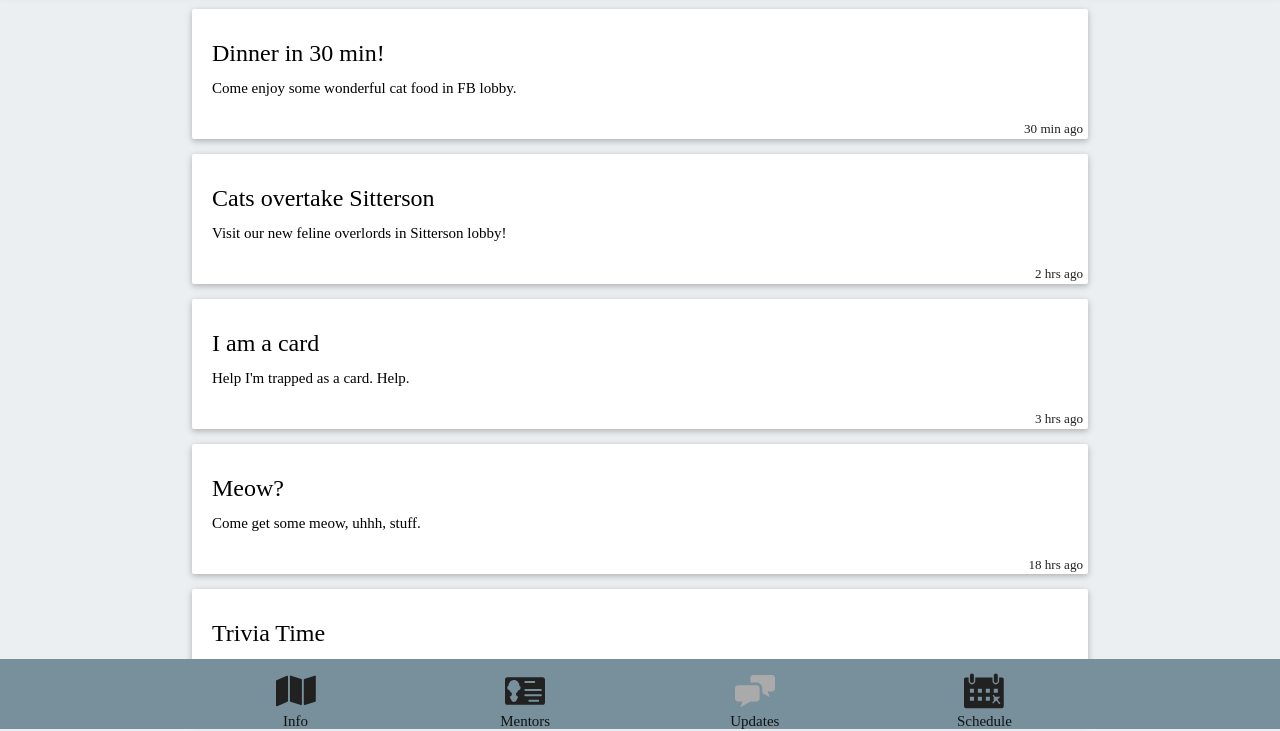
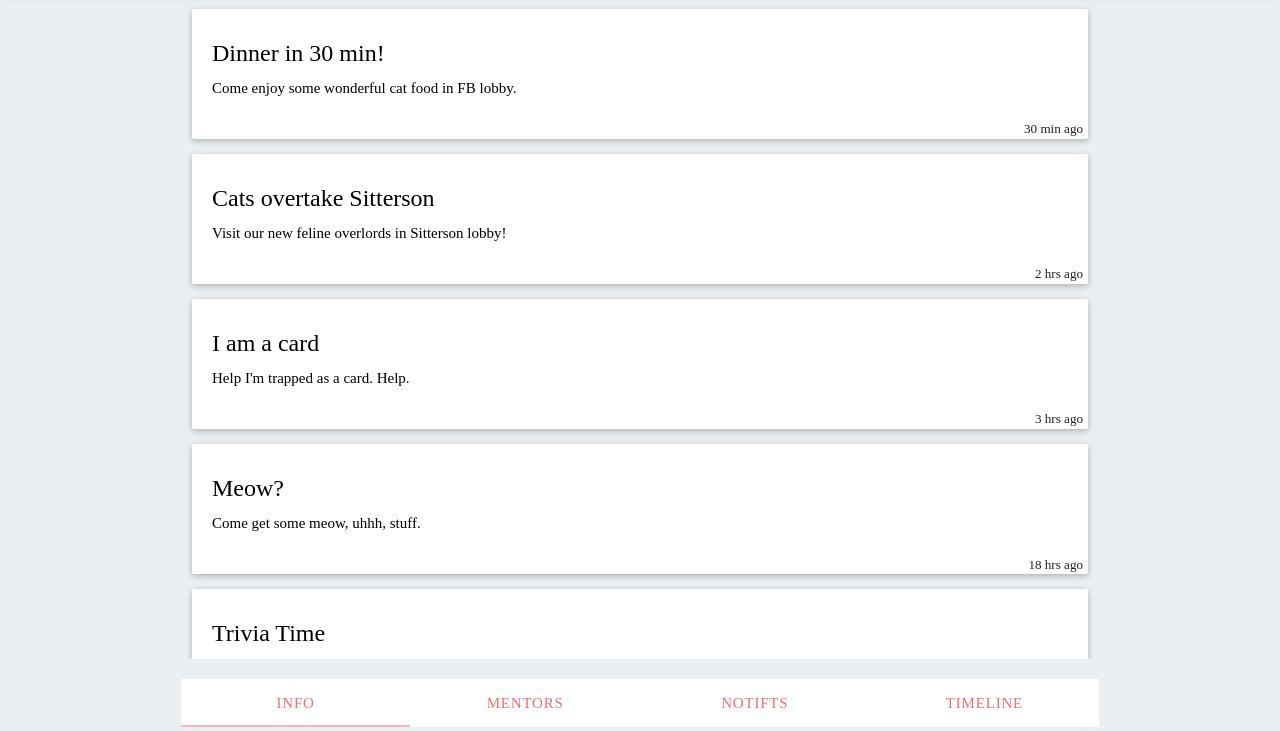
Before and after one commit to HackNC/app, a plain HTML site: page www/index.html in a window 1280 px wide. Shown: the part 71-802 px from the top of the page. Drawn offline with Linux system fonts and the light colour scheme; no server answers; a web font is replaced by a local one.

Commit message:
basic tab attempt

```diff
--- a/www/index.html
+++ b/www/index.html
@@ -219,10 +219,16 @@
 
           <!-- -------------- Footer ------------------- -->
         </main>
-        <footer class="app-footer page-footer blue-grey lighten-1">
+        <footer class="app-footer page-footer blue-grey lighten-5">
           <div class="container">
             <div class="row">
-             <div class="col s3" onclick="setView('info');">
+             <ul class="tabs" style="overflow-x: hidden">
+             	<li class="tab col s3"><a href="#info">Info</a></li>
+             	<li class="tab col s3"><a href="#mentors">Mentors</a></li>
+             	<li class="tab col s3"><a href="#notification">Notifts</a></li>
+             	<li class="tab col s3"><a href="#schedule">Timeline</a></li>
+             </ul>
+             <!--div class="col s3" onclick="setView('info');">
               <div class="valign"><center>
                 <svg class="svg footer-icon info" viewBox="0 0 495.539 495.539" style="enable-background:new 0 0 495.539 495.539;" xml:space="preserve">
                   <use xlink:href="sprites.svg#map"></use>
@@ -253,7 +259,7 @@
                 </svg>
                     <br>Schedule
               </div>
-             </div>
+             </div-->
             </div>
           </div>
 
```
